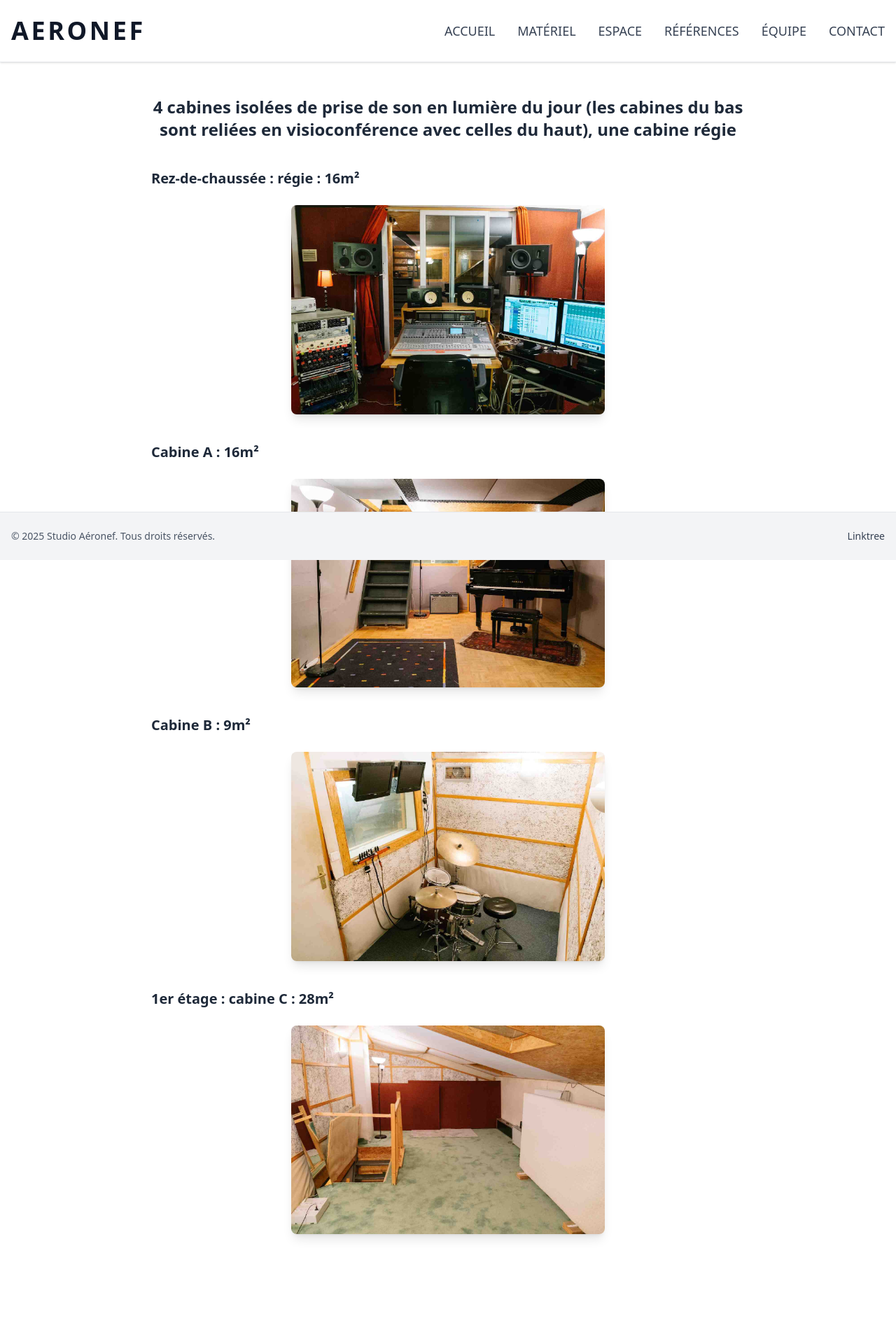
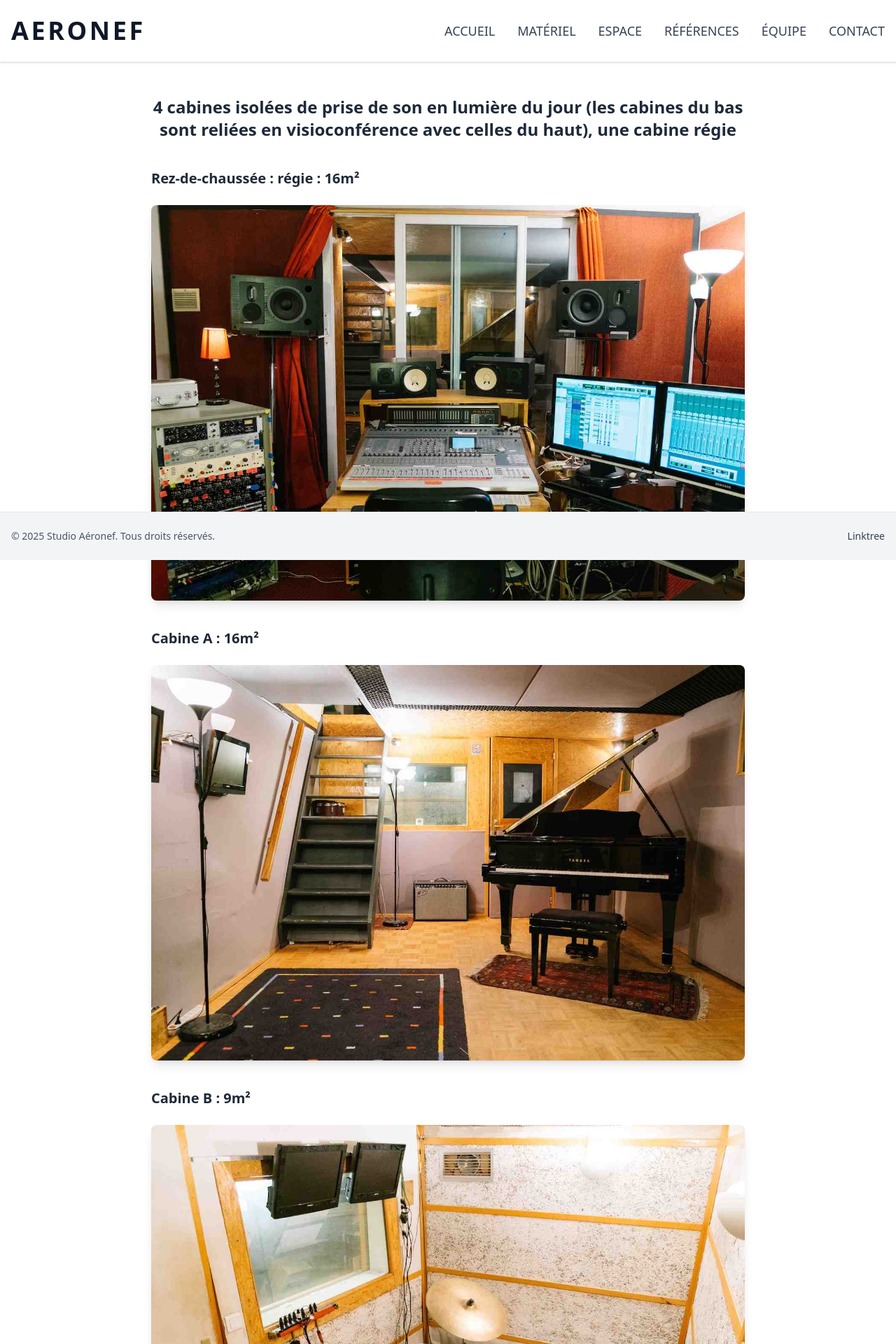
Before and after one commit to ekaracostas/aeronef_frontend, a Next.js app: page /espace in a window 1280 px wide. Shown: the top 1920 px of the page at 70% size. Before the commit the page ends 1891 px from the top, so only its background shows below. Built offline with nearby package versions, Linux system fonts and the light colour scheme.

Commit message:
fixed photo size

```diff
--- a/src/app/espace/page.js
+++ b/src/app/espace/page.js
@@ -14,29 +14,29 @@ export default function EspacePage() {
 
 				<section className="space-y-6">
 					<h2 className="text-xl font-semibold">Rez-de-chaussée : régie : 16m²</h2>
-					<div className="w-full max-w-md mx-auto">
-						<Image src="/images/Aéronef - régie.jpg" alt="Photo de la régie" width={800} height={500} className="object-cover rounded-lg shadow-lg" />
+					<div className="w-full max-w-md md:max-w-4xl mx-auto">
+						<Image src="/images/Aéronef - régie.jpg" alt="Photo de la régie" width={800} height={500} className="w-full h-auto object-cover rounded-lg shadow-lg" />
 					</div>
 				</section>
 
 				<section className="space-y-6">
 					<h2 className="text-xl font-semibold">Cabine A : 16m²</h2>
-					<div className="w-full max-w-md mx-auto">
-						<Image src="/images/Aeronef piano.jpg" alt="Photo de la cabine A" width={800} height={500} className="object-cover rounded-lg shadow-lg" />
+					<div className="w-full max-w-md md:max-w-4xl mx-auto">
+						<Image src="/images/Aeronef piano.jpg" alt="Photo de la cabine A" width={800} height={500} className="w-full h-auto object-cover rounded-lg shadow-lg" />
 					</div>
 				</section>
 
 				<section className="space-y-6">
 					<h2 className="text-xl font-semibold">Cabine B : 9m²</h2>
-					<div className="w-full max-w-md mx-auto">
-						<Image src="/images/Aéronef - drums.jpg" alt="Photo de la cabine B" width={800} height={500} className="object-cover rounded-lg shadow-lg" />
+					<div className="w-full max-w-md md:max-w-4xl mx-auto">
+						<Image src="/images/Aéronef - drums.jpg" alt="Photo de la cabine B" width={800} height={500} className="w-full h-auto object-cover rounded-lg shadow-lg" />
 					</div>
 				</section>
 
 				<section className="space-y-6">
 					<h2 className="text-xl font-semibold">1er étage : cabine C : 28m²</h2>
-					<div className="w-full max-w-md mx-auto">
-						<Image src="/images/Aéronef - haut.jpg" alt="Photo de la cabine C" width={800} height={500} className="object-cover rounded-lg shadow-lg" />
+					<div className="w-full max-w-md md:max-w-4xl mx-auto">
+						<Image src="/images/Aéronef - haut.jpg" alt="Photo de la cabine C" width={800} height={500} className="w-full h-auto object-cover rounded-lg shadow-lg" />
 					</div>
 				</section>
 			</main>
```
Also changed, not shown: src/app/page.js (indentation only).
